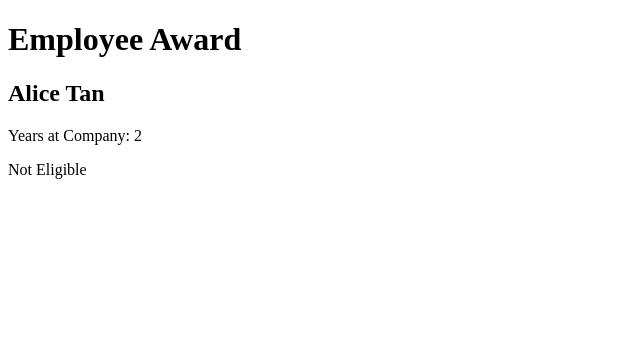
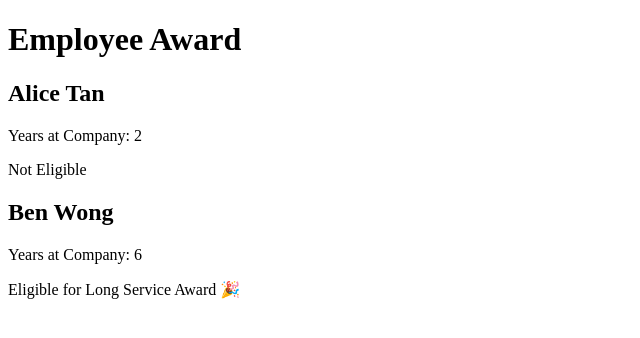
Before and after one commit to ihsky065/employee-awards, a React (Vite) app: page / in a window 1280 px wide. Shown: the top 338 px of the page, without its empty margins (0-640 px from the left). Built offline with nearby package versions, Linux system fonts and the light colour scheme.

Commit message:
feat: add Employee Award second props

```diff
--- a/src/App.jsx
+++ b/src/App.jsx
@@ -13,6 +13,7 @@ function App () {
         <>
         <h1>Employee Award</h1>
         <EmployeeAward name={'Alice Tan'} years={2}/>
+        <EmployeeAward name={'Ben Wong'} years={6}/>
         </>
     )
 }
```
